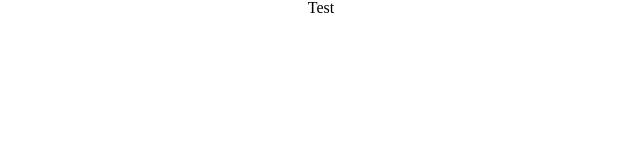
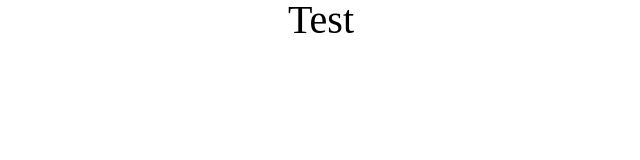
Before and after one commit to lcnde/reactjs-memory-game, a React (Create React App) app: page / in a window 1280 px wide. Shown: the top 160 px of the page, without its empty margins (319-959 px from the left). Built offline with nearby package versions, Linux system fonts and the light colour scheme.

Commit message:
feature: setup for Cards function

```diff
--- a/src/App.js
+++ b/src/App.js
@@ -1,6 +1,6 @@
 import React, {useState, useEffect} from 'react';
 import './styles/App.scss';
-import '../src/styles/cssReset.scss';
+import './styles/cssReset.scss';
 import Cards from './components/Cards.js';
 
 function App() {
--- a/src/components/Cards.js
+++ b/src/components/Cards.js
@@ -1,4 +1,5 @@
 import React from 'react';
+import '../styles/cards.scss';
 
 function Cards() {
   return (
--- a/src/styles/cards.scss
+++ b/src/styles/cards.scss
@@ -0,0 +1,3 @@
+h1 {
+  font-size: 40px;
+}
```
